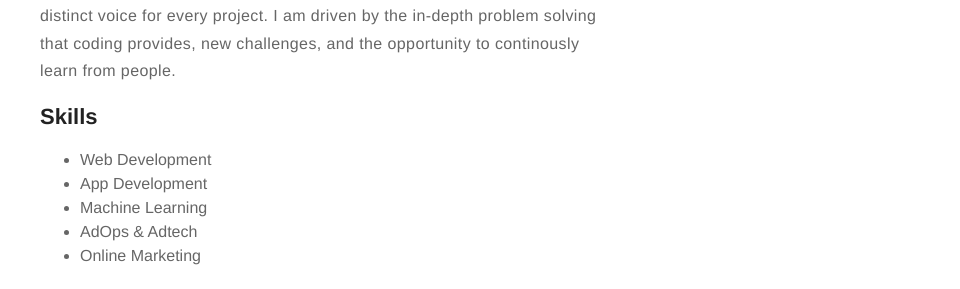
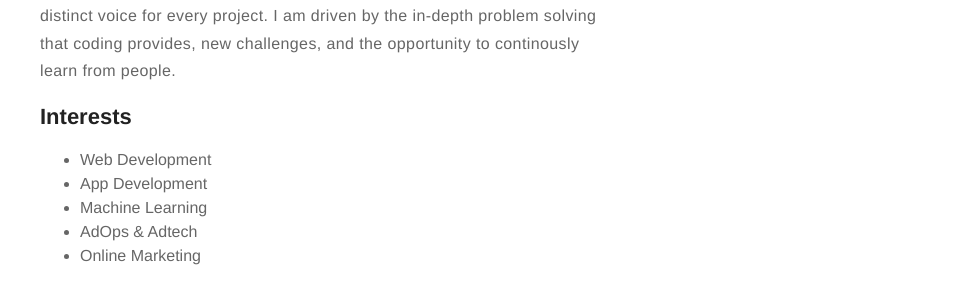
Before and after one commit to BruhKofi/bruhkofi.github.io, a Jekyll site: the page built from about.md, in a window 1280 px wide. Shown: the part 477-766 px from the top of the page, without its empty margins (320-1280 px from the left). Built offline with Jekyll 4.4.1, drawn with Linux system fonts in a browser that asks for light colours; a script that is not in the unit is left out; comment, search, counter and statistics services are not loaded.

Commit message:
Update from Forestry.io victorasantekyei@yahoo.co.uk updated about.md

```diff
--- a/about.md
+++ b/about.md
@@ -16,9 +16,9 @@ Hi there, I'm Kofi...Knohblauch enthusiast, Web Developer, and fascinated by tec
 Currently working as a Frontend Engineer at [HelloFresh](https://hellofresh.com){:target="_blank"}, helping demystify healthy eating. **Join the Revolution!** Use code **NLAJX7** for a **20€ discount** on your first box.
 <div class="breaker"></div> -->
 
-<h2>Skills</h2>
+<h2>Interests</h2>
 
-<ul class="Passion">
+<ul class="skill-list">
 
 <li>Web Development</li>
 
```
